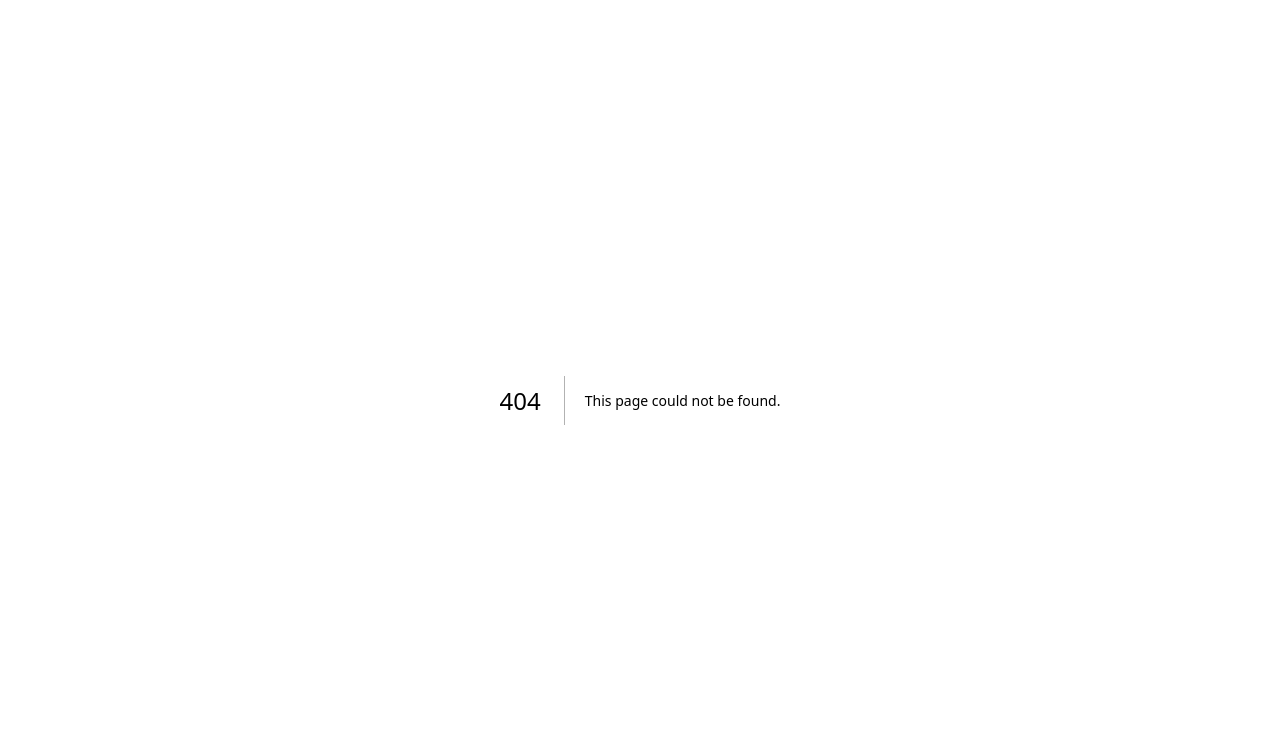
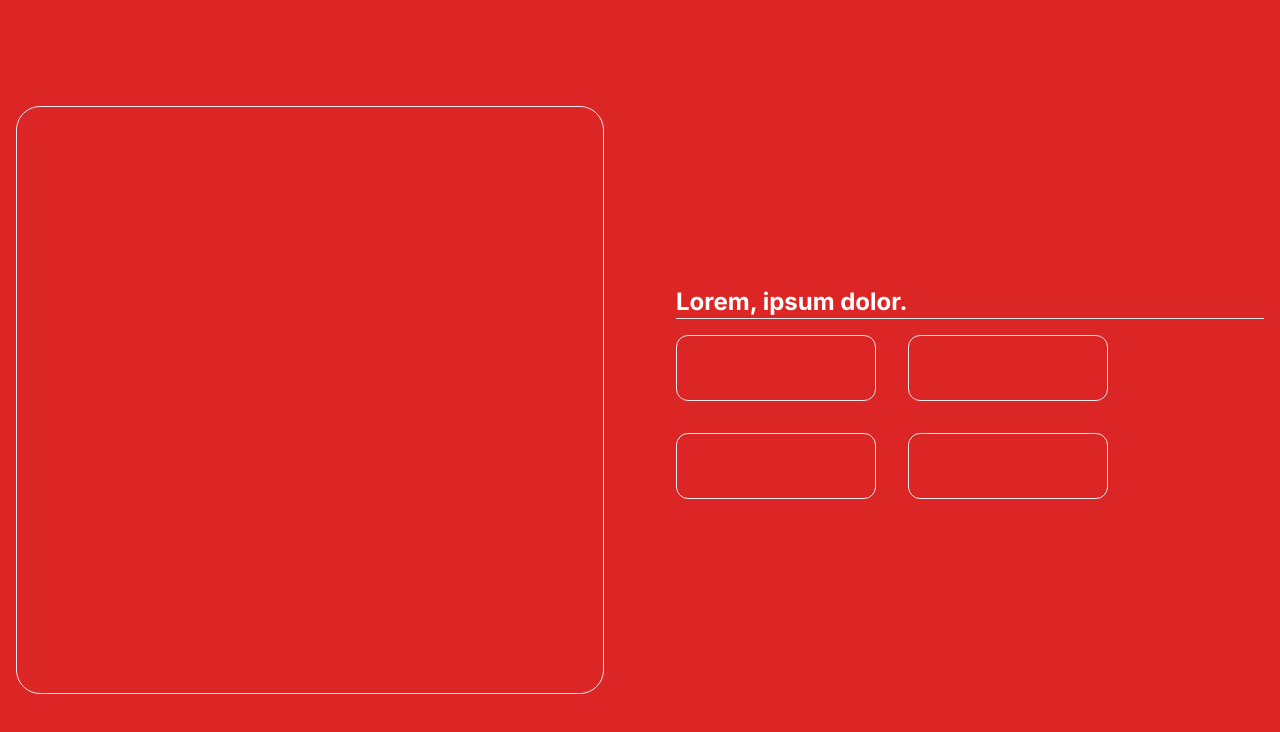
Before and after one commit to JuanMorenaE/echocode-tic, a Next.js app in the folder frontend/: page /creator in a window 1280 px wide. Before the commit this address had no page. Shown: the top 732 px of the page. Built offline with nearby package versions, Linux system fonts and the light colour scheme.

Commit message:
Creator init

```diff
--- /dev/null
+++ b/frontend/src/app/creator/page.tsx
@@ -0,0 +1,23 @@
+export default function Creator() {
+    return(
+        <div className="min-h-screen bg-red-600 grid grid-cols-2 gap-10">
+            <div className="p-4 flex flex-col justify-center items-center">
+                <div className="border w-full aspect-square rounded-3xl max-w-[600px]"></div>
+            </div>
+            <div className="p-4 flex flex-col justify-center">
+                <div className="w-full">
+                    <div>
+                        <h2 className="text-white font-bold text-2xl">Lorem, ipsum dolor.</h2>
+                        <hr />
+                        <div className="flex flex-wrap gap-8 py-4">
+                            <div className="max-w-[200px] w-full p-8 rounded-xl border"></div>
+                            <div className="max-w-[200px] w-full p-8 rounded-xl border"></div>
+                            <div className="max-w-[200px] w-full p-8 rounded-xl border"></div>
+                            <div className="max-w-[200px] w-full p-8 rounded-xl border"></div>
+                        </div>
+                    </div>
+                </div>
+            </div>
+        </div>
+    )
+}
--- a/frontend/src/components/layout/Header.tsx
+++ b/frontend/src/components/layout/Header.tsx
@@ -2,7 +2,7 @@
 
 import { useState } from 'react';
 import Link from 'next/link';
-import { UserIcon, ShoppingCartIcon, MagnifyingGlassIcon } from '@/components/icons';
+import { UserIcon, ShoppingCartIcon, MagnifyingGlassIcon, PizzaIcon, HamburgerIcon } from '@/components/icons';
 
 export const Header = () => {
   const [searchTerm, setSearchTerm] = useState('');
@@ -44,9 +44,21 @@ export const Header = () => {
 
         {/* Logo y tagline */}
         <div className="relative text-center px-5 py-8">
-          <p className="text-xl md:text-2xl opacity-95 mb-8">
-            ¡Las mejores pizzas y hamburguesas de la ciudad!
-          </p>
+          <strong className="text-xl md:text-3xl opacity-95 font-bold italic">
+            ¡Personalizalas tu mismo!
+          </strong>
+
+          <div className='flex justify-center items-center gap-10 flex-wrap py-8'>
+            <Link href={"creator?mode=pizza"} className='aspect-square max-w-[400px] w-full bg-white rounded-2xl flex flex-col justify-center items-center gap-10 hover:scale-105 transition-transform'>
+              <PizzaIcon size={140} className='text-red-500'/>
+              <h3 className='text-red-500 font-bold text-xl'>Crear Pizza</h3>
+            </Link>
+
+            <Link href={"creator?mode=burger"} className='aspect-square max-w-[400px] w-full bg-white rounded-2xl flex flex-col justify-center items-center gap-10 hover:scale-105 transition-transform'>
+              <HamburgerIcon size={140} className='text-red-500'/>
+              <h3 className='text-red-500 font-bold text-xl'>Crear Hamburguesa</h3>
+            </Link>
+          </div>
 
           {/* Barra de búsqueda */}
           <div className="max-w-2xl mx-auto relative">
```
Also changed, not shown: 1 other file (tests, documents, lock files or other folders).
